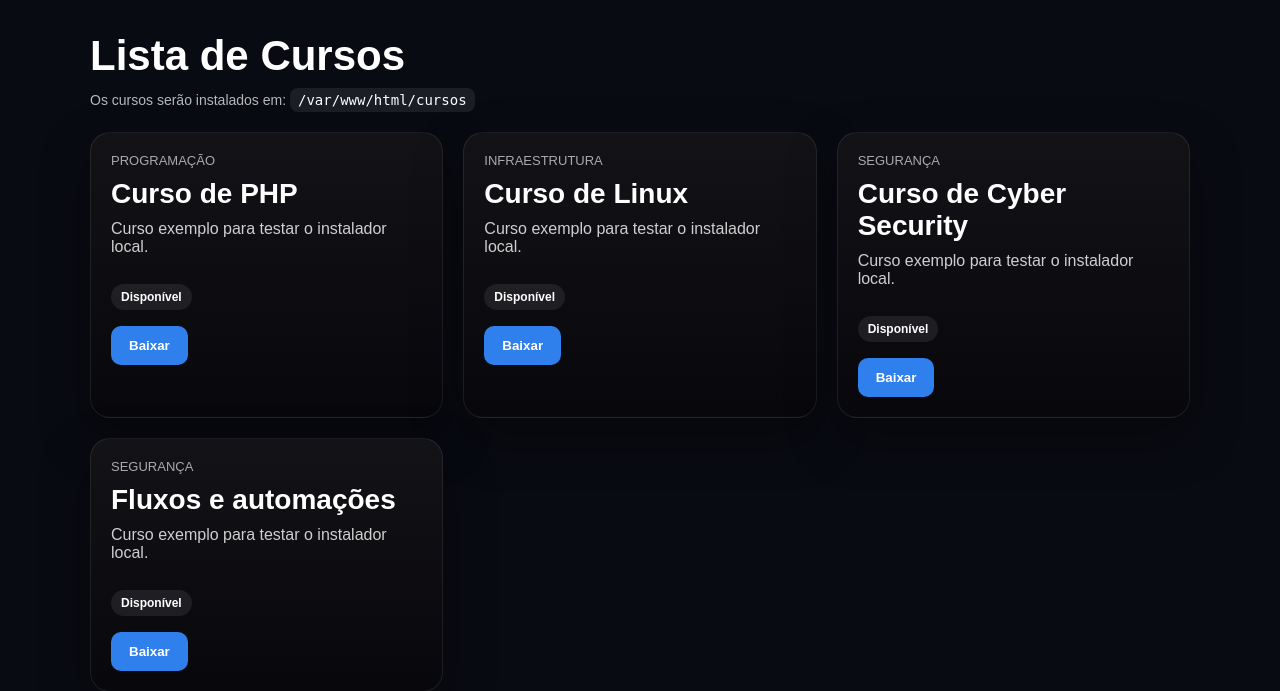
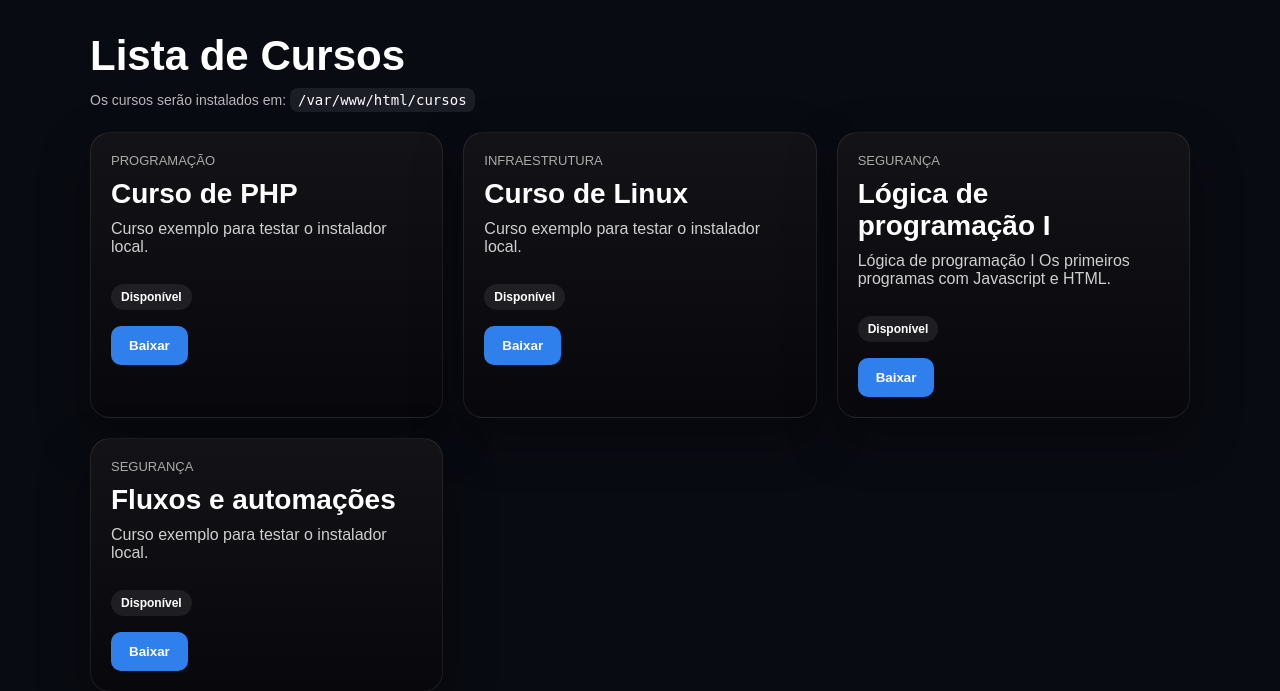
Before and after one commit to SrMahal/biblioteca-mahal, a PHP site: page /extensoes/add-curso/download.php in a window 1280 px wide. Shown: the top 691 px of the page. Run offline with PHP 8.4, Linux system fonts and the light colour scheme.

Commit message:
versão com atualização

```diff
--- a/www/public/extensoes/add-curso/download.php
+++ b/www/public/extensoes/add-curso/download.php
@@ -58,11 +58,11 @@ $catalogo = [
         'pasta_destino' => 'Curso de Linux'
     ],
     [
-        'id' => 'curso-cyber',
-        'titulo' => 'Curso de Cyber Security',
+        'id' => 'logica-programação',
+        'titulo' => 'Lógica de programação I',
         'categoria' => 'Segurança',
-        'descricao' => 'Curso exemplo para testar o instalador local.',
-        'download_url' => 'https://SEU-LINK-AQUI/curso-cyber.zip',
+        'descricao' => 'Lógica de programação I Os primeiros programas com Javascript e HTML.',
+        'download_url' => 'http://biblioteca.mahal.pro/logica- programacao.zip',
         'pasta_destino' => 'Curso de Cyber Security'
     ],
     [
```
Also changed, not shown: package-lock.json, 2 other files.
